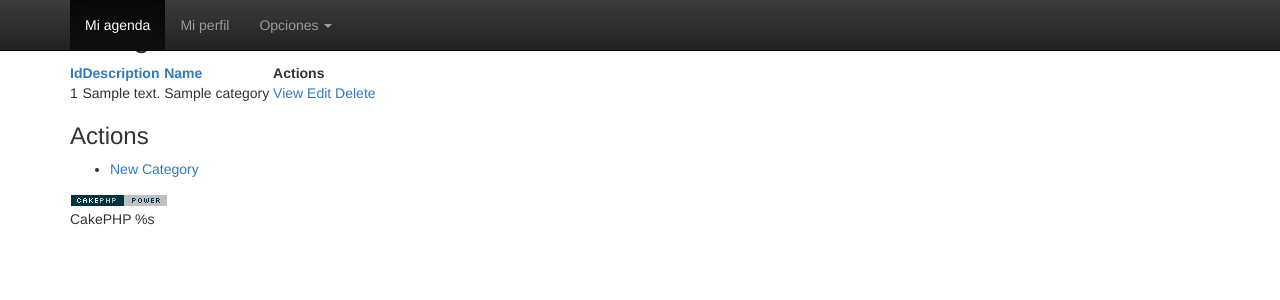
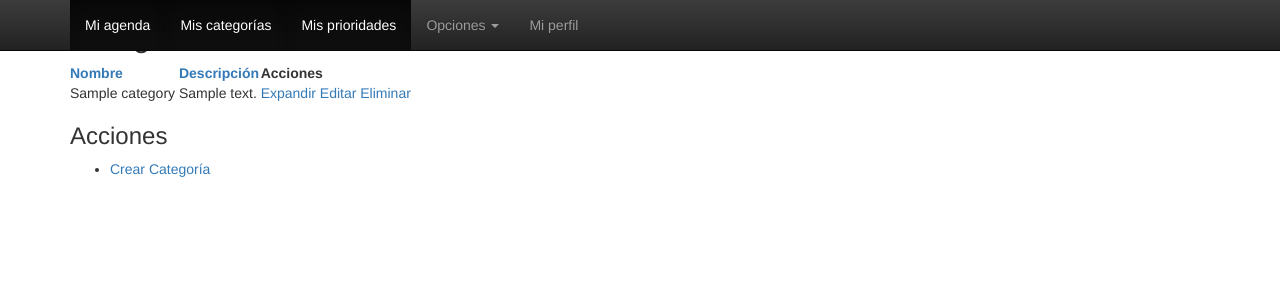
Before and after one commit to ivalvarad/Agenda, a CakePHP app: the page made by app/View/Categories/index.ctp in a window 1280 px wide. Shown: the top 300 px of the page. Run offline with PHP 8.4 and a stand-in for CakePHP, Linux system fonts and the light colour scheme; the template is opened without the code that fills it: most values are stand-ins (such as "Sample title", 1, 10 or a date in 2020); data that the repository does not hold is empty; some libraries are stand-ins or nearby versions.

Commit message:
Prioridades también

```diff
--- a/app/View/Categories/index.ctp
+++ b/app/View/Categories/index.ctp
@@ -1,46 +1,44 @@
 <div class="categories index">
-	<h2><?php echo __('Categories'); ?></h2>
+	<h2><?php echo __('Categorías'); ?></h2>
 	<table cellpadding="0" cellspacing="0">
 	<thead>
 	<tr>
-			<th><?php echo $this->Paginator->sort('id'); ?></th>
-			<th><?php echo $this->Paginator->sort('description'); ?></th>
-			<th><?php echo $this->Paginator->sort('name'); ?></th>
-			<th class="actions"><?php echo __('Actions'); ?></th>
+			<th><?php echo $this->Paginator->sort('Nombre'); ?></th>
+			<th><?php echo $this->Paginator->sort('Descripción'); ?></th>
+			<th class="actions"><?php echo __('Acciones'); ?></th>
 	</tr>
 	</thead>
 	<tbody>
 	<?php foreach ($categories as $category): ?>
 	<tr>
-		<td><?php echo h($category['Category']['id']); ?>&nbsp;</td>
+		<td><?php echo h($category['Category']['name']); ?>&nbsp;</td>
 		<td><?php echo h($category['Category']['description']); ?>&nbsp;</td>
-		<td><?php echo h($category['Category']['name']); ?>&nbsp;</td>
 		<td class="actions">
-			<?php echo $this->Html->link(__('View'), array('action' => 'view', $category['Category']['id'])); ?>
-			<?php echo $this->Html->link(__('Edit'), array('action' => 'edit', $category['Category']['id'])); ?>
-			<?php echo $this->Form->postLink(__('Delete'), array('action' => 'delete', $category['Category']['id']), array('confirm' => __('Are you sure you want to delete # %s?', $category['Category']['id']))); ?>
+			<?php echo $this->Html->link(__('Expandir'), array('action' => 'view', $category['Category']['id'])); ?>
+			<?php echo $this->Html->link(__('Editar'), array('action' => 'edit', $category['Category']['id'])); ?>
+			<?php echo $this->Form->postLink(__('Eliminar'), array('action' => 'delete', $category['Category']['id']), array('confirm' => __('Está segur@ de que desea eliminar la categoría?'))); ?>
 		</td>
 	</tr>
 <?php endforeach; ?>
 	</tbody>
 	</table>
 	<p>
-	<?php
+	<?php /*
 	echo $this->Paginator->counter(array(
 		'format' => __('Page {:page} of {:pages}, showing {:current} records out of {:count} total, starting on record {:start}, ending on {:end}')
-	));
+	)); */
 	?>	</p>
 	<div class="paging">
 	<?php
-		echo $this->Paginator->prev('< ' . __('previous'), array(), null, array('class' => 'prev disabled'));
+		echo $this->Paginator->prev('< ' . __('anterior'), array(), null, array('class' => 'prev disabled'));
 		echo $this->Paginator->numbers(array('separator' => ''));
-		echo $this->Paginator->next(__('next') . ' >', array(), null, array('class' => 'next disabled'));
+		echo $this->Paginator->next(__('siguiente') . ' >', array(), null, array('class' => 'next disabled'));
 	?>
 	</div>
 </div>
 <div class="actions">
-	<h3><?php echo __('Actions'); ?></h3>
+	<h3><?php echo __('Acciones'); ?></h3>
 	<ul>
-		<li><?php echo $this->Html->link(__('New Category'), array('action' => 'add')); ?></li>
+		<li><?php echo $this->Html->link(__('Crear Categoría'), array('action' => 'add')); ?></li>
 	</ul>
 </div>
--- a/app/View/Elements/menu.ctp
+++ b/app/View/Elements/menu.ctp
@@ -15,8 +15,10 @@
 	  <ul class="nav navbar-nav">
 		<li class="active"><?php echo $this->Html->link(__('Mi agenda', true), array('controller'=>'events','action' => 'index')); ?></li>
 		<!-- <li class="active"><a href="#">Home</a></li> -->
-		<li><?php echo $this->Html->link(__('Mi perfil', true), array('controller'=>'users','action' => 'index')); ?></li>
-		<!-- <li><a href="#about">Mi perfil</a></li> -->
+		<li class="active"><?php echo $this->Html->link(__('Mis categorías', true), array('controller'=>'categories','action' => 'index')); ?></li>
+		<!-- <li class="active"><a href="#">Home</a></li> -->
+		<li class="active"><?php echo $this->Html->link(__('Mis prioridades', true), array('controller'=>'priorities','action' => 'index')); ?></li>
+		<!-- <li class="active"><a href="#">Home</a></li> -->
 		<li class="dropdown">
 		  <a href="#" class="dropdown-toggle" data-toggle="dropdown" role="button" aria-haspopup="true" aria-expanded="false">Opciones <span class="caret"></span></a>
 		  <ul class="dropdown-menu">
@@ -24,6 +26,8 @@
 			<li> <?php echo $this->Html->link('Opciones de alarma',array('controller' => 'alarms','action' => 'cambiar_sonido')) ?> </li>
 		  </ul>
 		</li>
+		<li><?php echo $this->Html->link(__('Mi perfil', true), array('controller'=>'users','action' => 'index')); ?></li>
+		<!-- <li><a href="#about">Mi perfil</a></li> -->
 		<?php
 			if ($_SESSION['usernm'] !== null){
 			?>
--- a/app/View/Layouts/default.ctp
+++ b/app/View/Layouts/default.ctp
@@ -47,14 +47,14 @@ $cakeVersion = __d('cake_dev', 'CakePHP %s', Configure::version())
 
 		<?php echo $this->fetch('content'); ?>
 		<div id="footer">
-			<?php echo $this->Html->link(
+			<?php /* echo $this->Html->link(
 					$this->Html->image('cake.power.gif', array('alt' => $cakeDescription, 'border' => '0')),
 					'http://www.cakephp.org/',
 					array('target' => '_blank', 'escape' => false, 'id' => 'cake-powered')
-				);
+				); */
 			?>
 			<p>
-				<?php echo $cakeVersion; ?>
+				<?php //echo $cakeVersion; ?>
 			</p>
 		</div>
 
```
Also changed, not shown: app/View/Priorities/add.ctp (+7 -6 lines), app/View/Priorities/edit.ctp (+9 -7 lines), app/View/Priorities/index.ctp (+14 -15 lines), app/View/Priorities/view.ctp (+11 -14 lines).
